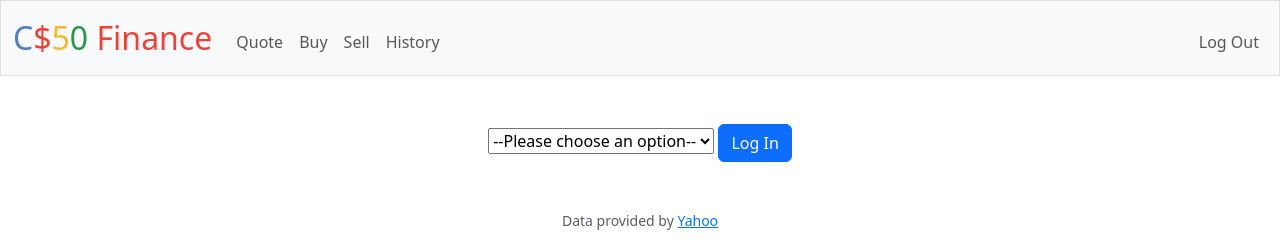
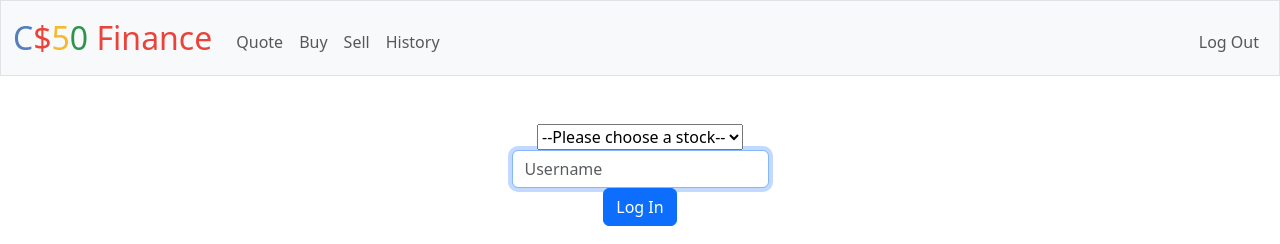
Before and after one commit to martinhild/CS50-my-solutions, a Flask app: page /sell in a window 1280 px wide. Shown: the top 244 px of the page. Run offline with Flask 3, Linux system fonts and the light colour scheme; a user stored in the database is signed in; data comes from the database, SQL or seed files in the repository; some libraries are stand-ins or nearby versions.

Commit message:
Sun, Feb 11, 2024, 5:27 PM +01:00

```diff
--- a/finance/templates/sell.html
+++ b/finance/templates/sell.html
@@ -7,13 +7,14 @@
 {% block main %}
     <form action="/sell" method="post">
         <select name="pets" id="pet-select">
-            <option value="">--Please choose an option--</option>
+            <option value="">--Please choose a stock--</option>
             {% for stock in stocks %}
 
 
             <option value=stock.symbol>{{stock.symbol}}</option>
             {% endfor %}
           </select>
+          <input autocomplete="off" autofocus class="form-control mx-auto w-auto" name="username" placeholder="Username" type="text">
         <button class="btn btn-primary" type="submit">Log In</button>
     </form>
 {% endblock %}
```
